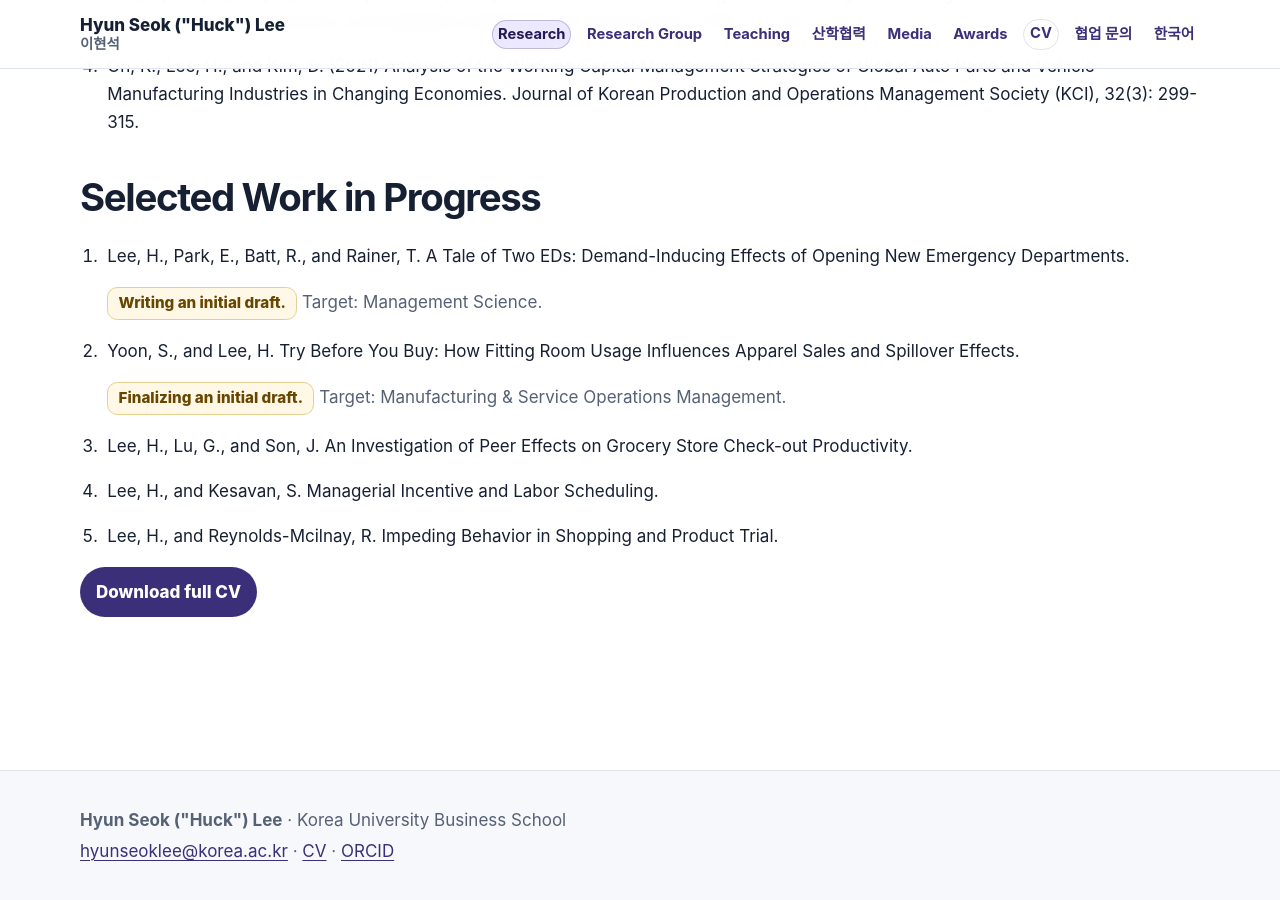
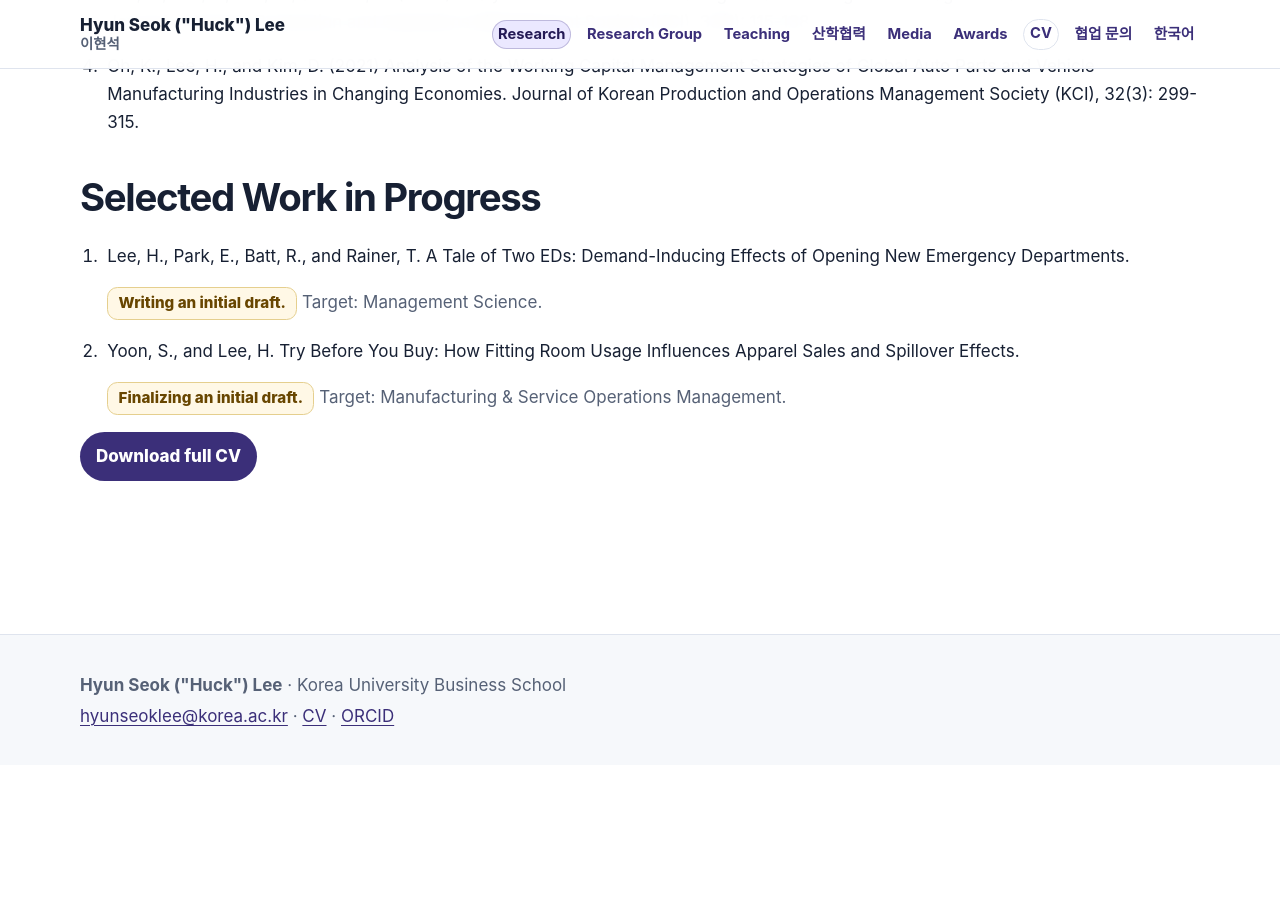
Before and after one commit to lordya2/lordya2.github.io, a Jekyll site: the page built from pages/research.md, in a window 1280 px wide and 900 px high, scrolled down 3128 px. Built offline with Jekyll 4.4.1, drawn with Linux system fonts in a browser that asks for light colours; after the commit the page ends 3893 px from its top, so only the background shows below that.

Commit message:
Trim selected work in progress (#32)
Keep only A Tale of Two EDs and Try Before You Buy in the public Selected Work in Progress section.

```diff
--- a/_data/publications.yml
+++ b/_data/publications.yml
@@ -189,21 +189,3 @@
   target: 'Manufacturing & Service Operations Management'
   research_theme_ids:
     - 'retail-service-operations'
-- id: 'grocery-checkout-peer-effects'
-  category: 'work_in_progress'
-  short_title: 'Peer Effects on Grocery Store Check-out Productivity'
-  citation: 'Lee, H., Lu, G., and Son, J. An Investigation of Peer Effects on Grocery Store Check-out Productivity.'
-  research_theme_ids:
-    - 'retail-service-operations'
-- id: 'managerial-incentive-labor-scheduling'
-  category: 'work_in_progress'
-  short_title: 'Managerial Incentive and Labor Scheduling'
-  citation: 'Lee, H., and Kesavan, S. Managerial Incentive and Labor Scheduling.'
-  research_theme_ids:
-    - 'retail-service-operations'
-- id: 'shopping-impeding-behavior'
-  category: 'work_in_progress'
-  short_title: 'Impeding Behavior in Shopping and Product Trial'
-  citation: 'Lee, H., and Reynolds-Mcilnay, R. Impeding Behavior in Shopping and Product Trial.'
-  research_theme_ids:
-    - 'retail-service-operations'
```
